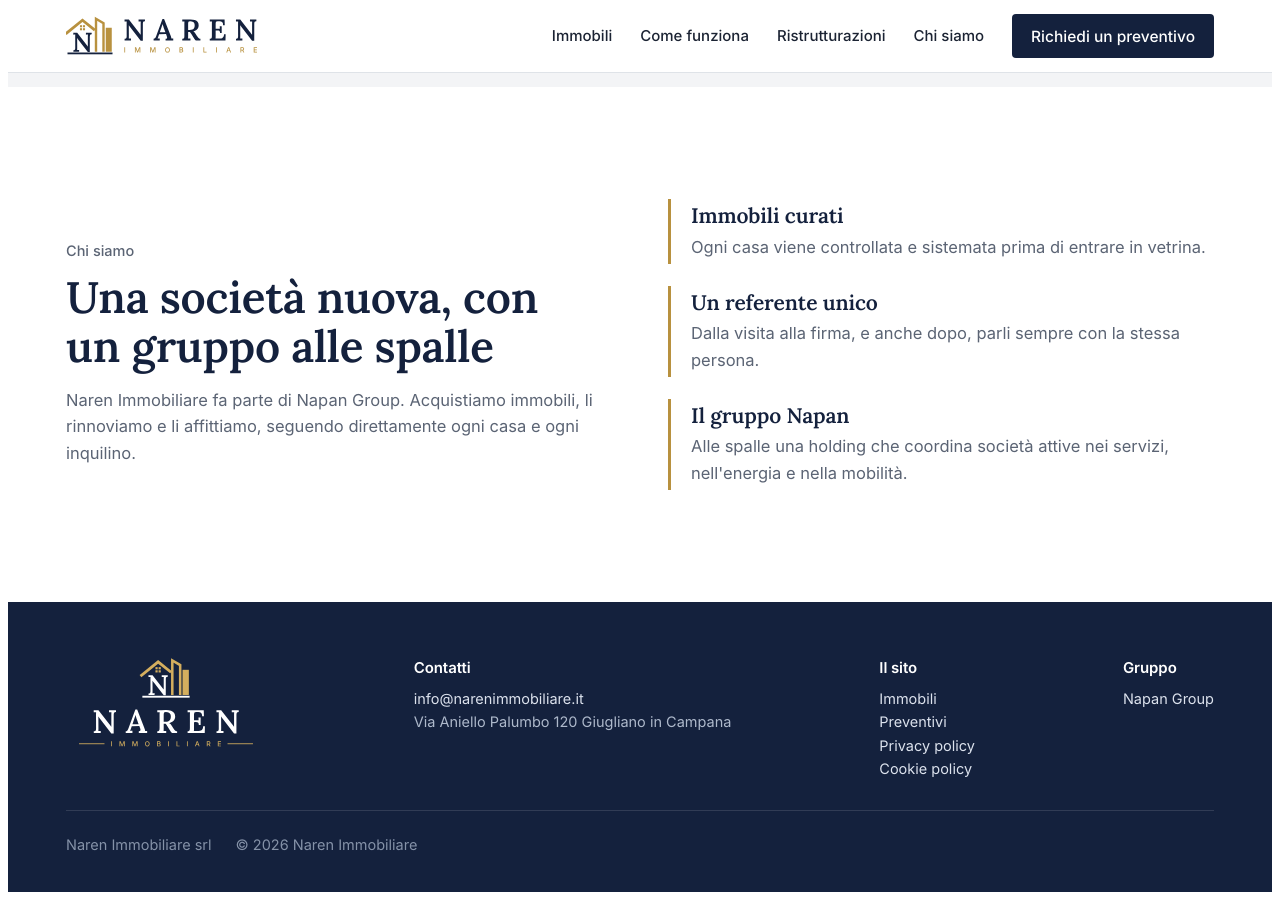
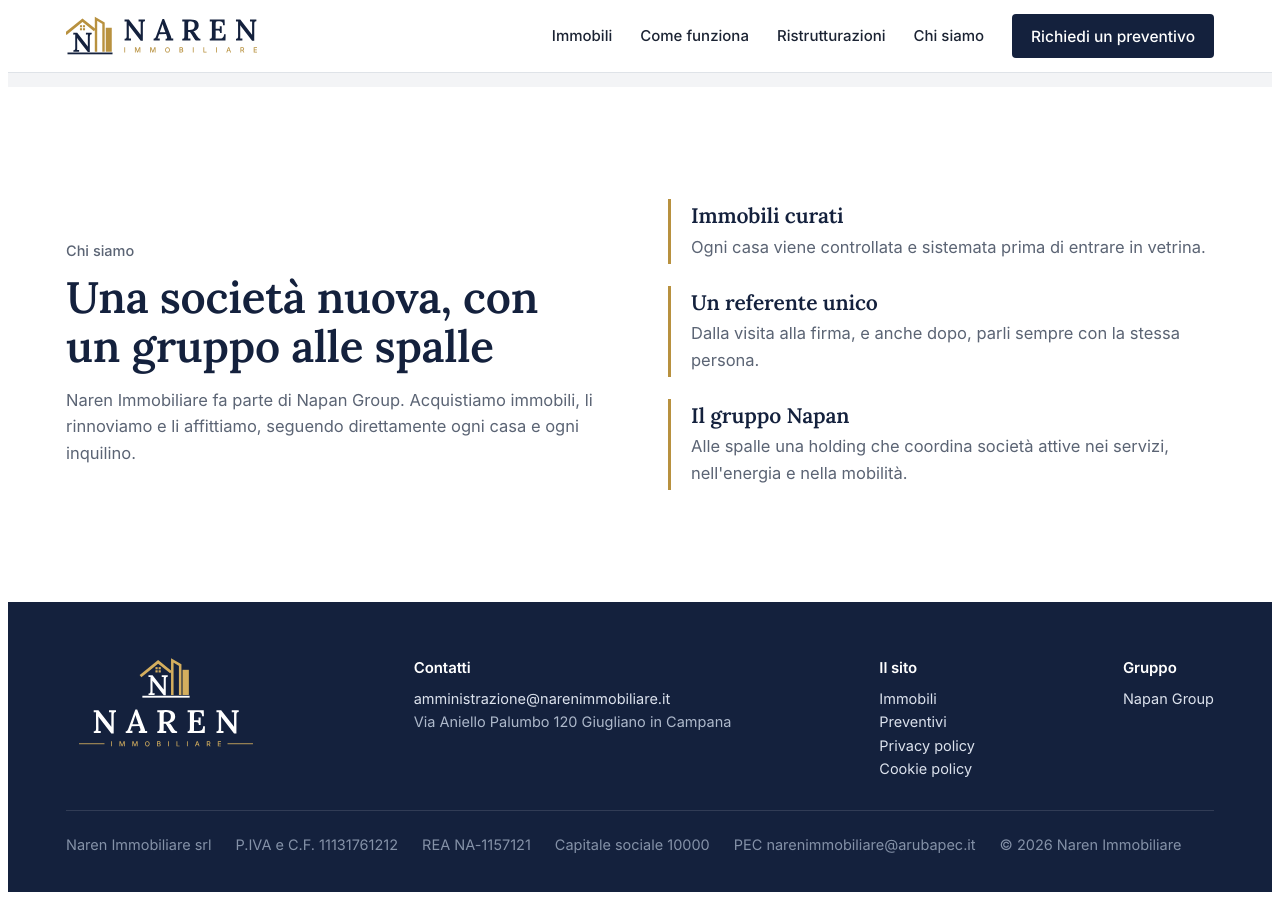
Before and after one commit to Napangroup/naren-sito, a Jekyll site: the page built from index.html, in a window 1280 px wide and 900 px high, scrolled down 3366 px. Built offline with Jekyll 4.4.1, drawn with Linux system fonts in a browser that asks for light colours; some of the changed text lies outside the part shown.

Commit message:
Update _data/impostazioni.yml (via Pages CMS)

```diff
--- a/_data/impostazioni.yml
+++ b/_data/impostazioni.yml
@@ -10,6 +10,11 @@
   Tinteggiatura
 ragione_sociale: Naren Immobiliare srl
 sede_legale: Via Aniello Palumbo 120 Giugliano in Campana
-email_info: info@narenimmobiliare.it
+piva: "11131761212"
+rea: NA-1157121
+capitale_sociale: "10000"
+pec: narenimmobiliare@arubapec.it
+email_info: amministrazione@narenimmobiliare.it
+email_privacy: privacy@narenimmobiliare.it
 fornitore_email: Aruba S.p.A.
 data_aggiornamento: 26 ottobre 2026
```
